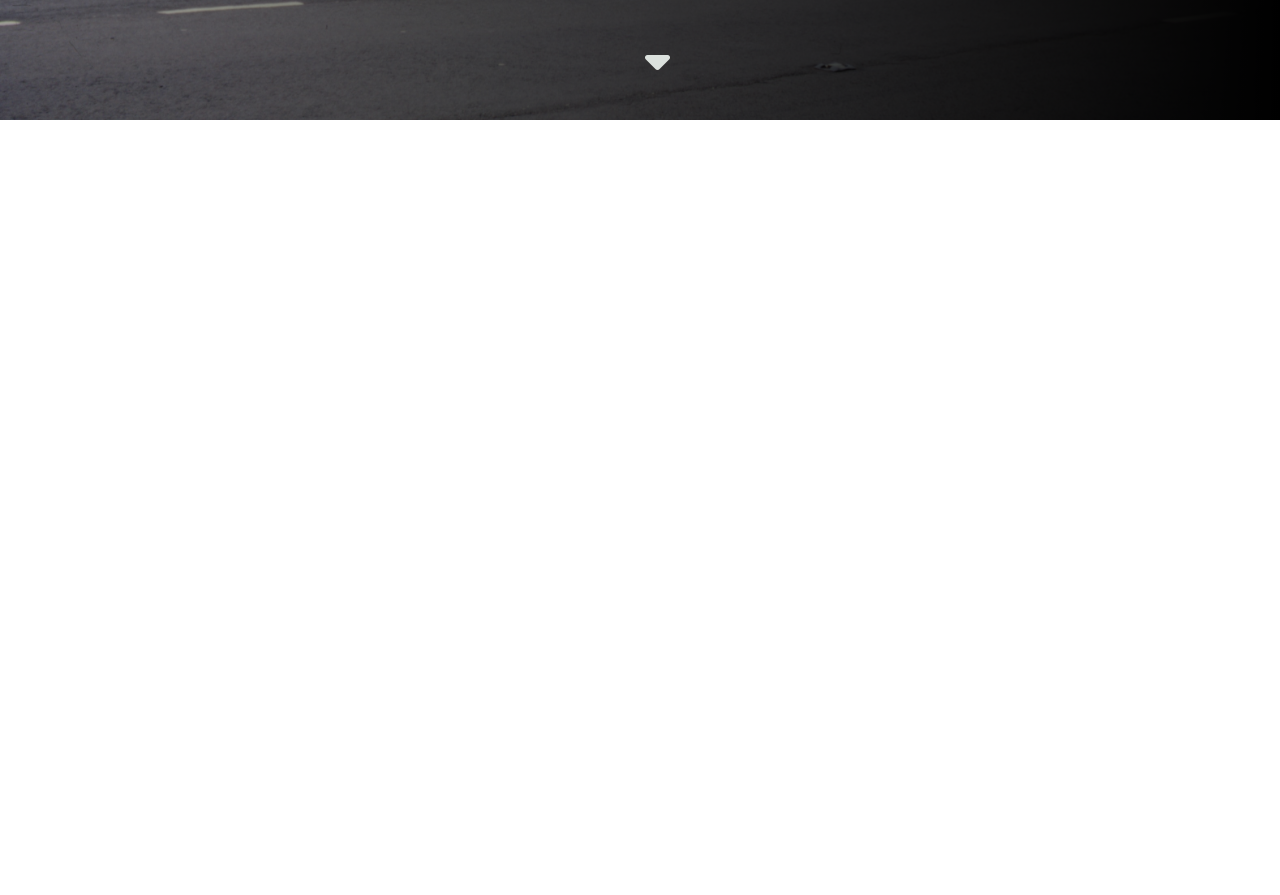
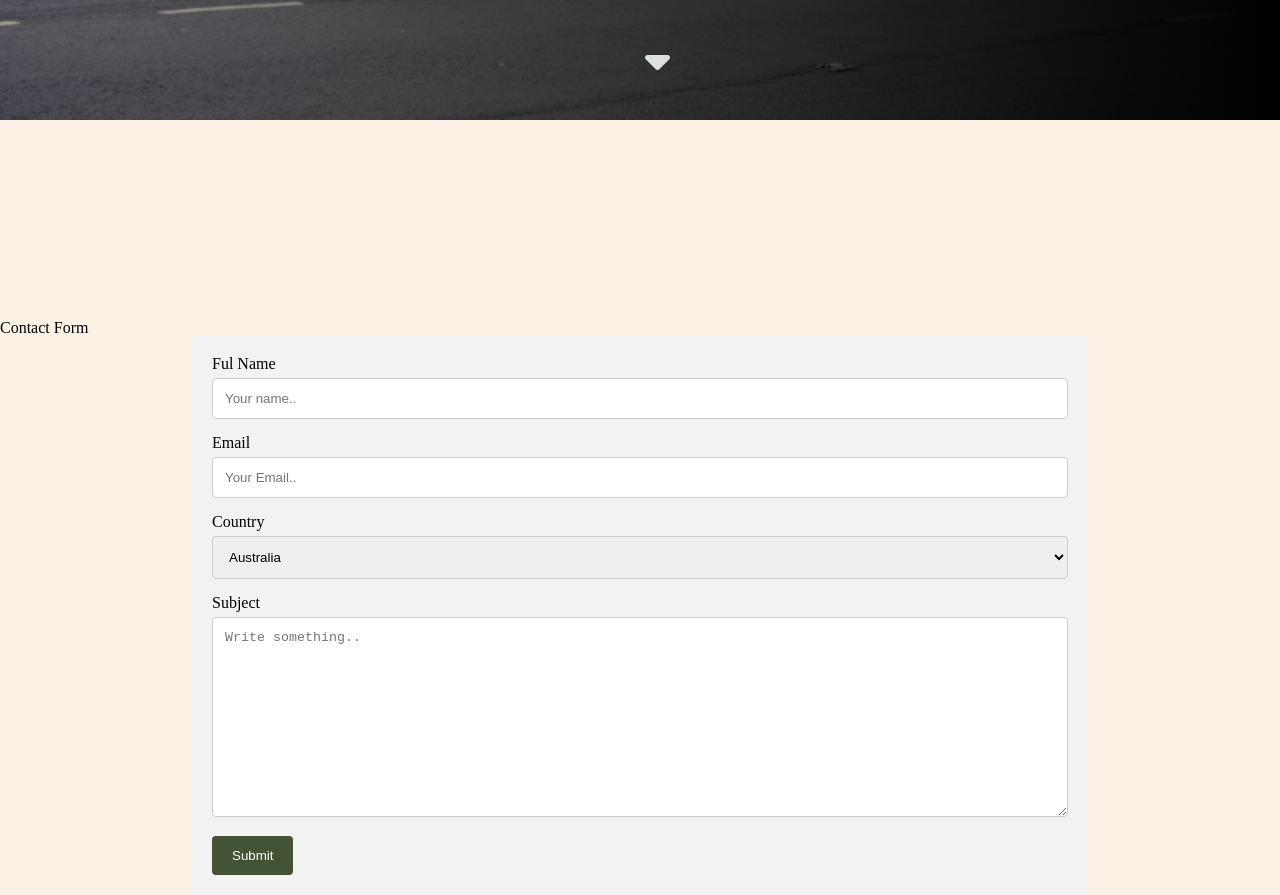
Before and after one commit to Megi0000/Final-project, a plain HTML site: page contact.html in a window 1280 px wide. Shown: the part 520-1415 px from the top of the page. Before the commit the page ends 800 px from the top, so only its background shows below. Drawn offline with Linux system fonts and the light colour scheme.

Commit message:
contact form

```diff
--- a/contact.html
+++ b/contact.html
@@ -52,8 +52,44 @@
         </div>
     </head>
     <main>
+        <section>
 
+
+
+
+
+
+        </section>
     </main>
+    <section>
 
+
+
+
+        <h3>Contact Form</h3>
+
+<div class="container">
+  <form action="/action_page.php">
+    <label for="fname">Ful Name</label>
+    <input type="text" id="fname" name="firstname" placeholder="Your name..">
+
+    <label for="lname">Email</label>
+    <input type="text" id="lname" name="lastname" placeholder="Your Email..">
+
+    <label for="country">Country</label>
+    <select id="country" name="country">
+      <option value="australia">Australia</option>
+      <option value="canada">Canada</option>
+      <option value="usa">USA</option>
+    </select>
+
+    <label for="subject">Subject</label>
+    <textarea id="subject" name="subject" placeholder="Write something.." style="height:200px"></textarea>
+
+    <input type="submit" value="Submit">
+  </form>
+</div>
+
+    </section>
 </body>
 </html>
--- a/style/style.css
+++ b/style/style.css
@@ -338,3 +338,44 @@ section h2{
   padding-top: 480px;
   padding-left: 50%;
 }
+
+
+
+
+
+
+
+.container{
+  width: 70%;
+  margin-left: 15%;
+}
+
+input[type=text], select, textarea {
+  width: 100%;
+  padding: 12px;
+  border: 1px solid #ccc;
+  border-radius: 4px;
+  box-sizing: border-box;
+  margin-top: 6px;
+  margin-bottom: 16px;
+  resize: vertical;
+}
+
+input[type=submit] {
+  background-color:#435334;
+  color: white;
+  padding: 12px 20px;
+  border: none;
+  border-radius: 4px;
+  cursor: pointer;
+}
+
+input[type=submit]:hover {
+  background-color:#9EB384;
+}
+
+.container {
+  border-radius: 5px;
+  background-color: #f2f2f2;
+  padding: 20px;
+}
```
